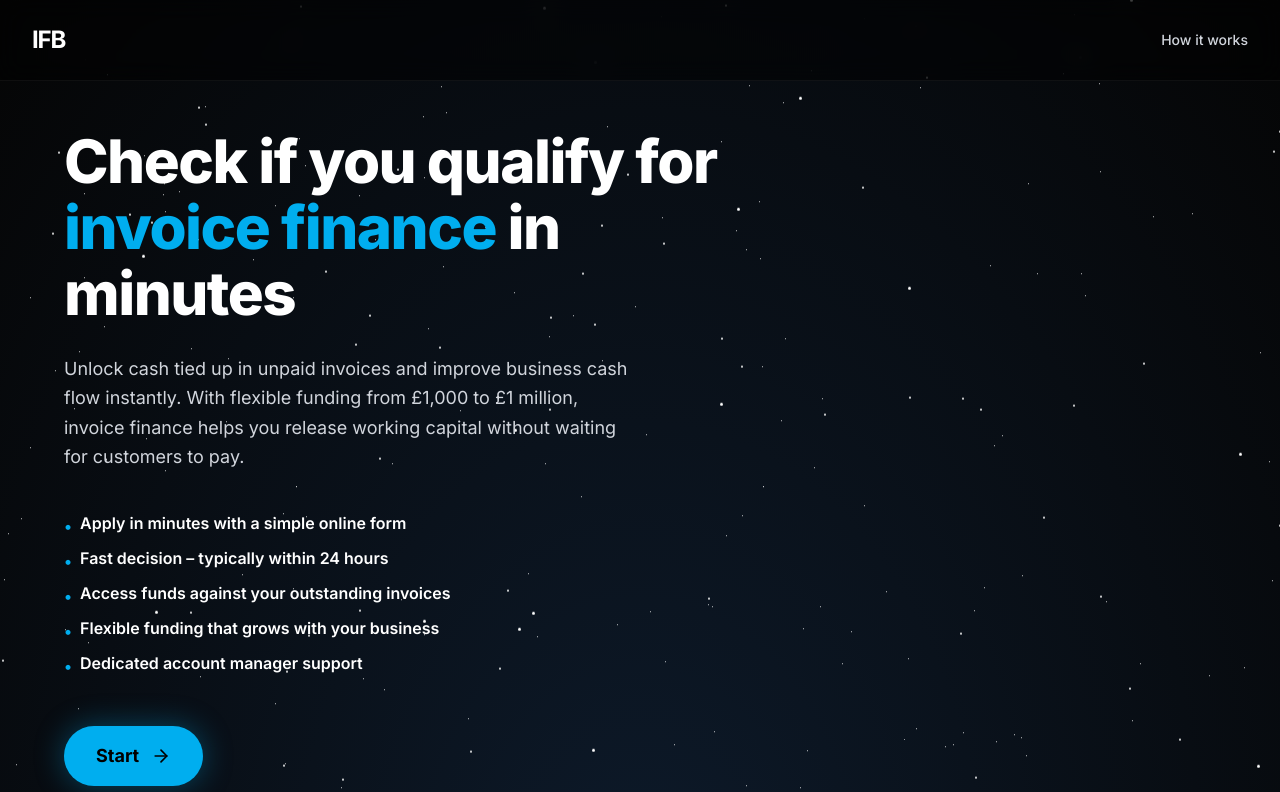
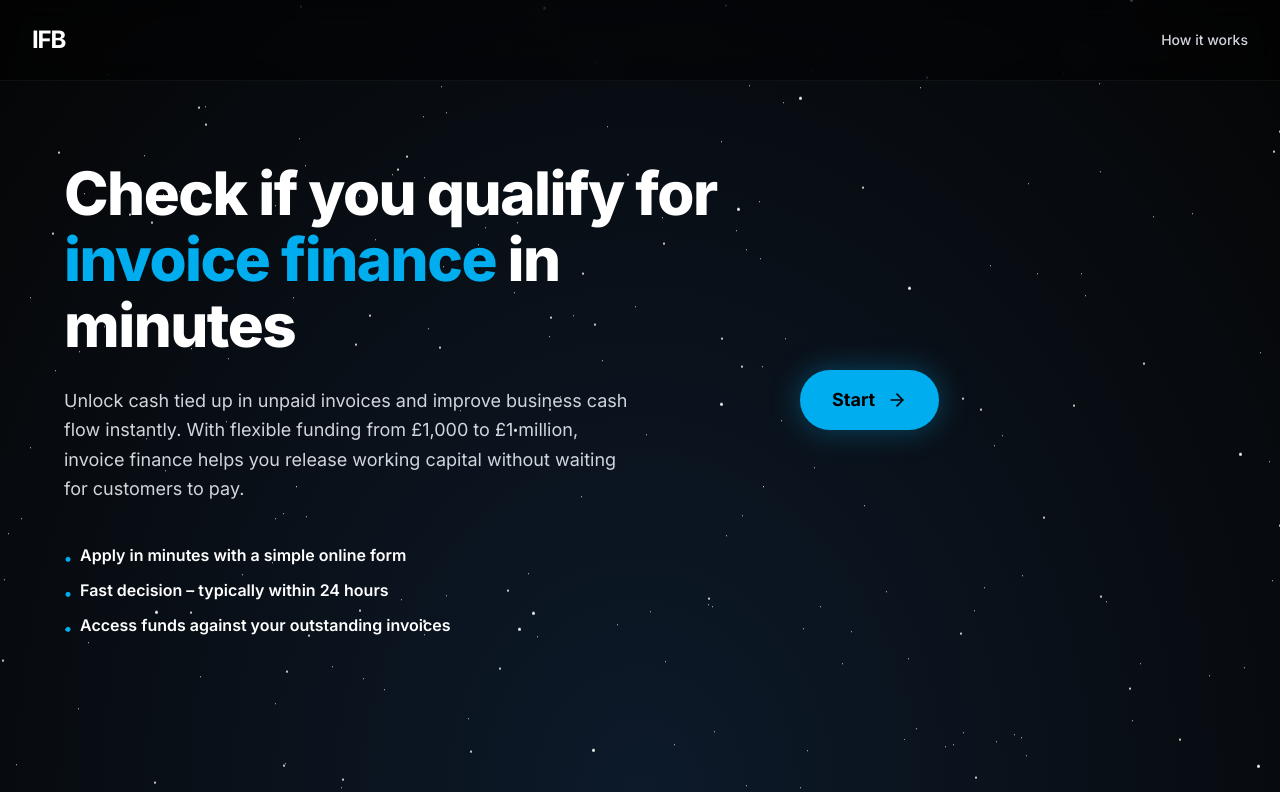
Before and after one commit to infibro/ifb-landing, a React (Vite) app: page / in a window 1280 px wide. Shown: the top 792 px of the page. Built offline with nearby package versions, Linux system fonts and the light colour scheme; no server answers.

Commit message:
feat: remove 2 bullets, move Start button to right side of hero

```diff
--- a/src/components/Hero.tsx
+++ b/src/components/Hero.tsx
@@ -6,8 +6,6 @@ const bullets = [
   "Apply in minutes with a simple online form",
   "Fast decision – typically within 24 hours",
   "Access funds against your outstanding invoices",
-  "Flexible funding that grows with your business",
-  "Dedicated account manager support",
 ];
 
 /** Generates a CSS box-shadow string of n random white stars */
@@ -65,9 +63,11 @@ export default function Hero() {
 
       {/* Content */}
       <div className="relative z-10 w-full max-w-7xl mx-auto px-6 sm:px-10 lg:px-16 py-32">
-        <div className="max-w-2xl xl:max-w-2xl">
+        <div className="flex flex-col lg:flex-row lg:items-center lg:gap-16">
 
-          {/* Heading — slightly smaller than before */}
+          {/* Left: text + bullets */}
+          <div className="flex-1 max-w-2xl">
+
             <m.h1
               initial={{ opacity: 0, y: 28 }}
               animate={{ opacity: 1, y: 0 }}
@@ -80,7 +80,6 @@ export default function Hero() {
               in minutes
             </m.h1>
 
-          {/* Body copy */}
             <m.p
               initial={{ opacity: 0, y: 20 }}
               animate={{ opacity: 1, y: 0 }}
@@ -93,12 +92,11 @@ export default function Hero() {
               for customers to pay.
             </m.p>
 
-          {/* Bullets */}
             <m.ul
               initial={{ opacity: 0, y: 20 }}
               animate={{ opacity: 1, y: 0 }}
               transition={{ duration: 0.65, ease: "easeOut", delay: 0.22 }}
-            className="space-y-2 mb-12"
+              className="space-y-2"
             >
               {bullets.map((item) => (
                 <li
@@ -110,12 +108,14 @@ export default function Hero() {
                 </li>
               ))}
             </m.ul>
+          </div>
 
-          {/* CTA */}
+          {/* Right: CTA button */}
           <m.div
-            initial={{ opacity: 0, y: 16 }}
-            animate={{ opacity: 1, y: 0 }}
-            transition={{ duration: 0.55, ease: "easeOut", delay: 0.32 }}
+            initial={{ opacity: 0, x: 30 }}
+            animate={{ opacity: 1, x: 0 }}
+            transition={{ duration: 0.6, ease: "easeOut", delay: 0.3 }}
+            className="mt-12 lg:mt-0 flex-shrink-0"
           >
             <a
               href="#enquiry"
```
Lines whose indentation alone changed are shown as unchanged.
